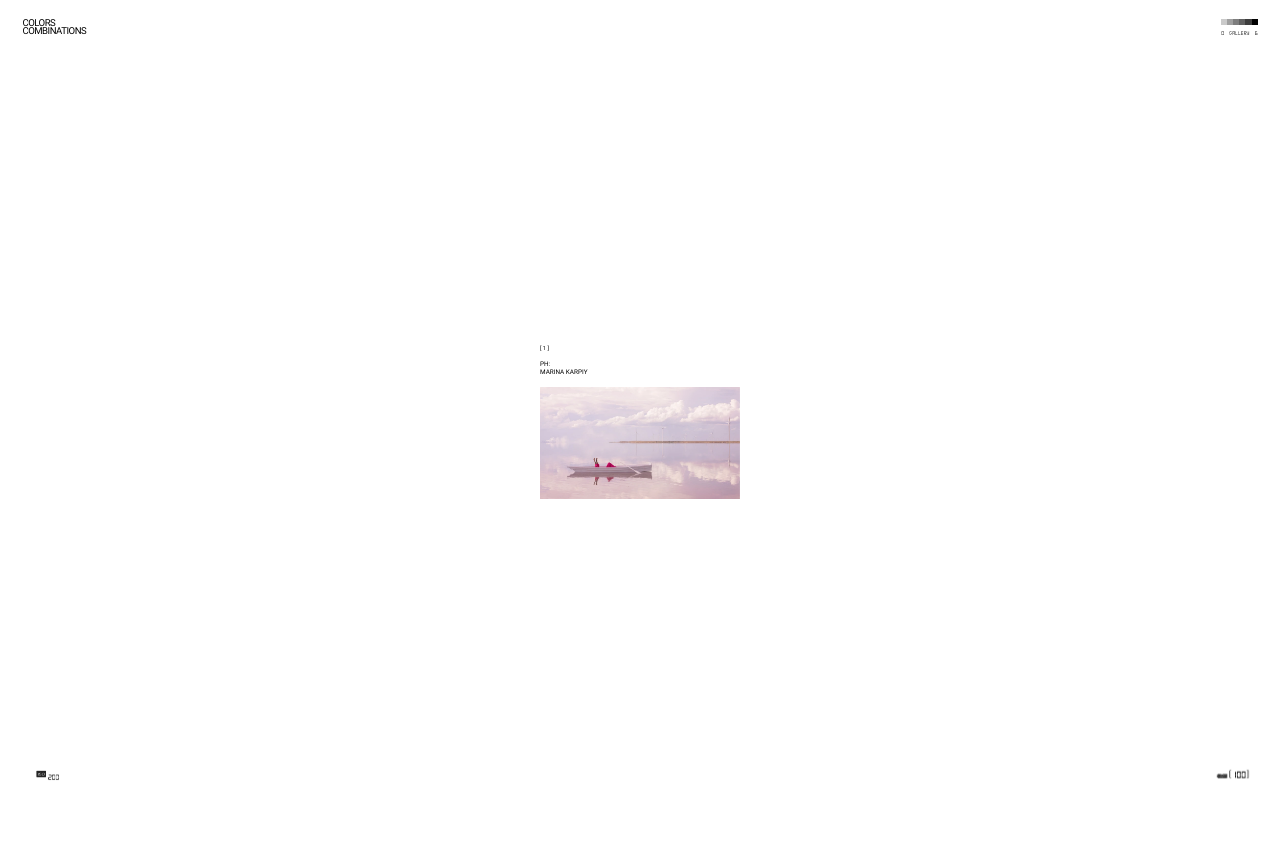
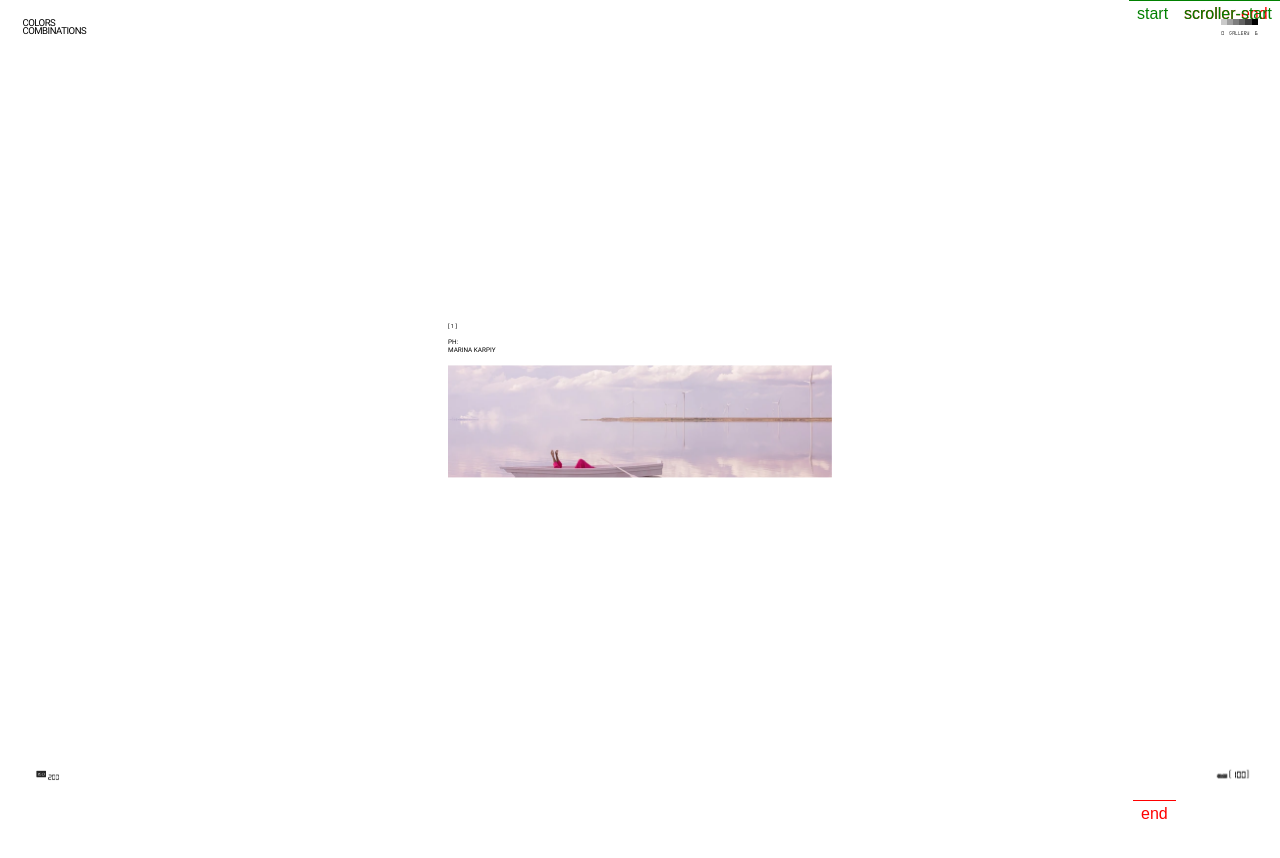
Before and after one commit to Noumansharif27/colors, a plain HTML site: page index.html in a window 1280 px wide. Before the commit the page ends 800 px from the top, so only its background shows below. Drawn offline with nearby package versions, Linux system fonts and the light colour scheme.

Commit message:
solving the magnifire issue

```diff
--- a/app.js
+++ b/app.js
@@ -0,0 +1,38 @@
+// var tl = gsap.timeline({
+//   scrollTrigger: {
+//     trigger: "#home",
+//     start: "top top",
+//     markers: true,
+//     scrub: 1,
+//     pin: true,
+//   },
+// });
+
+// tl.to("#circle #bottom img", {
+//   rotate: "-180deg",
+//   duration: 1,
+//   stagger: 0.1,
+//   ease: "Power1.easeInOut",
+// });
+
+// let img = document.querySelector("#semi-circle");
+// img.addEventListener("mousemove", () => {
+//   console.log("what the hack is happening");
+// });
+
+gsap
+  .timeline({
+    scrollTrigger: {
+      trigger: "#home",
+      start: "top top",
+      markers: true, // Enable markers for debugging
+      scrub: 1,
+      pin: true,
+    },
+  })
+  .to("#circle #bottom img", {
+    rotate: "-180deg",
+    duration: 1,
+    stagger: 0.1,
+    ease: "Power1",
+  });
--- a/index.html
+++ b/index.html
@@ -42,7 +42,9 @@
               PH: <br />
               MARINA KARPIY
             </h5>
-            <img src="./assets/main_img.webp" alt="main_img" />
+            <div id="c-img">
+              <img src="./assets/main_img.webp" alt="main_img" />
+            </div>
           </div>
           <div id="semi-circle"></div>
           <div id="circle">
@@ -62,8 +64,24 @@
 
         <img src="./assets/main_img.webp" alt="main_img" />
       </div>
+
+      <div id="page-2">
+        <div id="img"></div>
+      </div>
     </div>
 
+    <script
+      src="https://cdnjs.cloudflare.com/ajax/libs/gsap/3.12.5/gsap.min.js"
+      integrity="sha512-7eHRwcbYkK4d9g/6tD/mhkf++eoTHwpNM9woBxtPUBWm67zeAfFC+HrdoE2GanKeocly/VxeLvIqwvCdk7qScg=="
+      crossorigin="anonymous"
+      referrerpolicy="no-referrer"
+    ></script>
+    <script
+      src="https://cdnjs.cloudflare.com/ajax/libs/gsap/3.12.5/ScrollTrigger.min.js"
+      integrity="sha512-onMTRKJBKz8M1TnqqDuGBlowlH0ohFzMXYRNebz+yOcc5TQr/zAKsthzhuv0hiyUKEiQEQXEynnXCvNTOk50dg=="
+      crossorigin="anonymous"
+      referrerpolicy="no-referrer"
+    ></script>
     <script src="app.js"></script>
   </body>
 </html>
--- a/style.css
+++ b/style.css
@@ -25,9 +25,7 @@ body {
 }
 
 #main {
-  width: 100vw;
-  height: 100vh;
-  overflow: hidden;
+  overflow-x: hidden;
   /* background-color: red; */
 }
 
@@ -127,7 +125,7 @@ body {
 }
 
 #nav-bar {
-  position: absolute;
+  position: fixed;
   top: 0;
   width: 100%;
   display: flex;
@@ -198,7 +196,7 @@ body {
 }
 
 #bottom-nav-bar {
-  position: absolute;
+  position: fixed;
   bottom: 0;
   width: 100%;
   display: flex;
@@ -220,8 +218,6 @@ body {
 }
 
 #center-img {
-  height: 7rem;
-  width: 12.5rem;
   position: absolute;
   top: 50%;
   left: 50%;
@@ -229,9 +225,20 @@ body {
   z-index: 1;
 }
 
-#center-img img {
+#c-img {
+  width: 30vw;
+  height: 7rem;
+  position: relative;
+}
+
+#c-img img {
+  position: absolute;
+  top: 50%;
+  left: 50%;
+  transform: translate(-50%, -50%);
+  width: 100%;
   height: 100%;
-  width: 100%;
+  object-fit: cover;
 }
 
 #center-img h5 {
@@ -244,3 +251,16 @@ body {
   font-size: 0.35rem;
   font-weight: 200;
 }
+
+#page-2 {
+  height: 100vh;
+  width: 100vw;
+}
+/*
+#page-2 #img {
+  height: 100%;
+  width: 100%;
+  background-image: url(./assets/main_img.webp);
+  object-fit: cover;
+  object-position: center;
+} */
```
